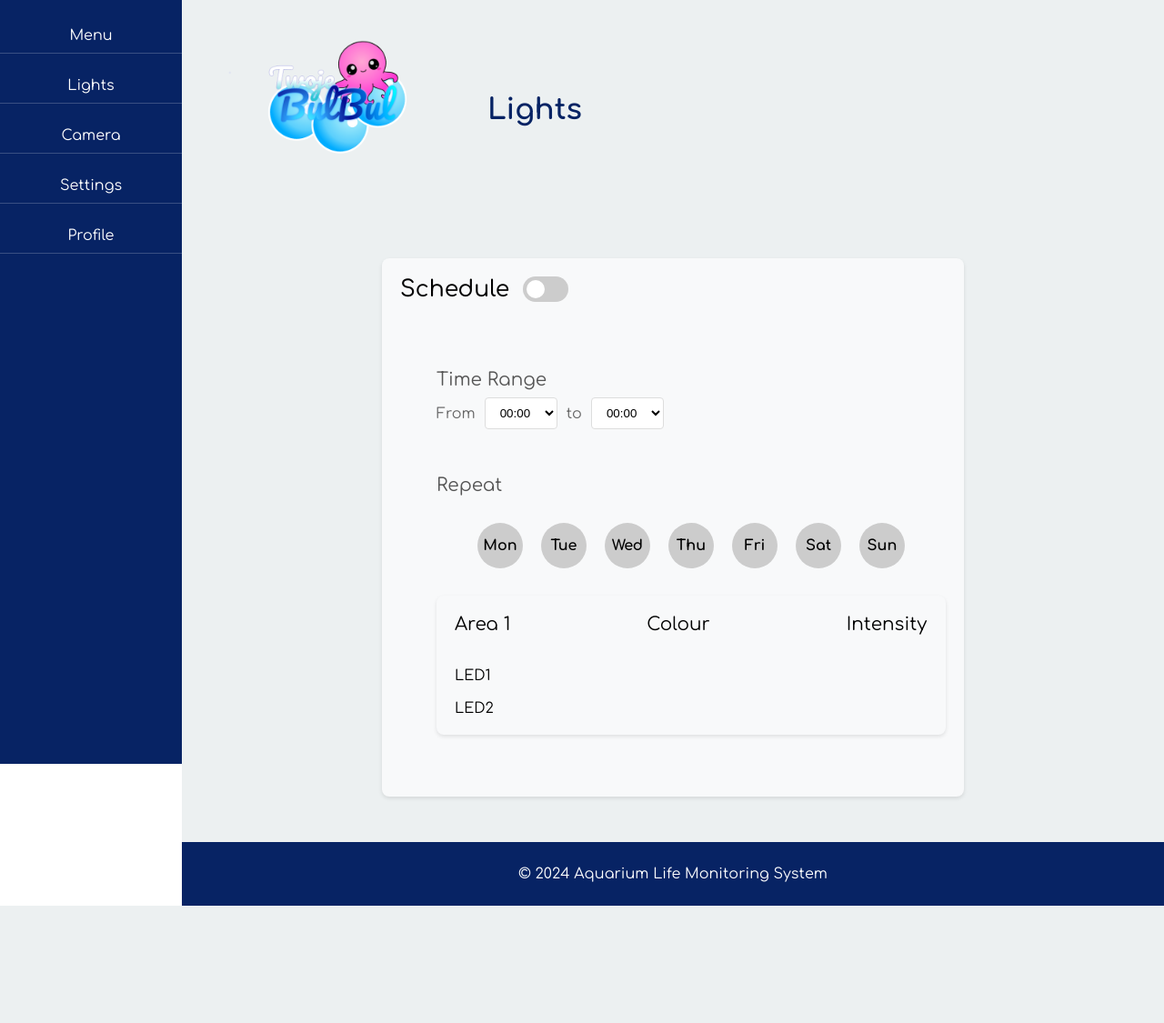
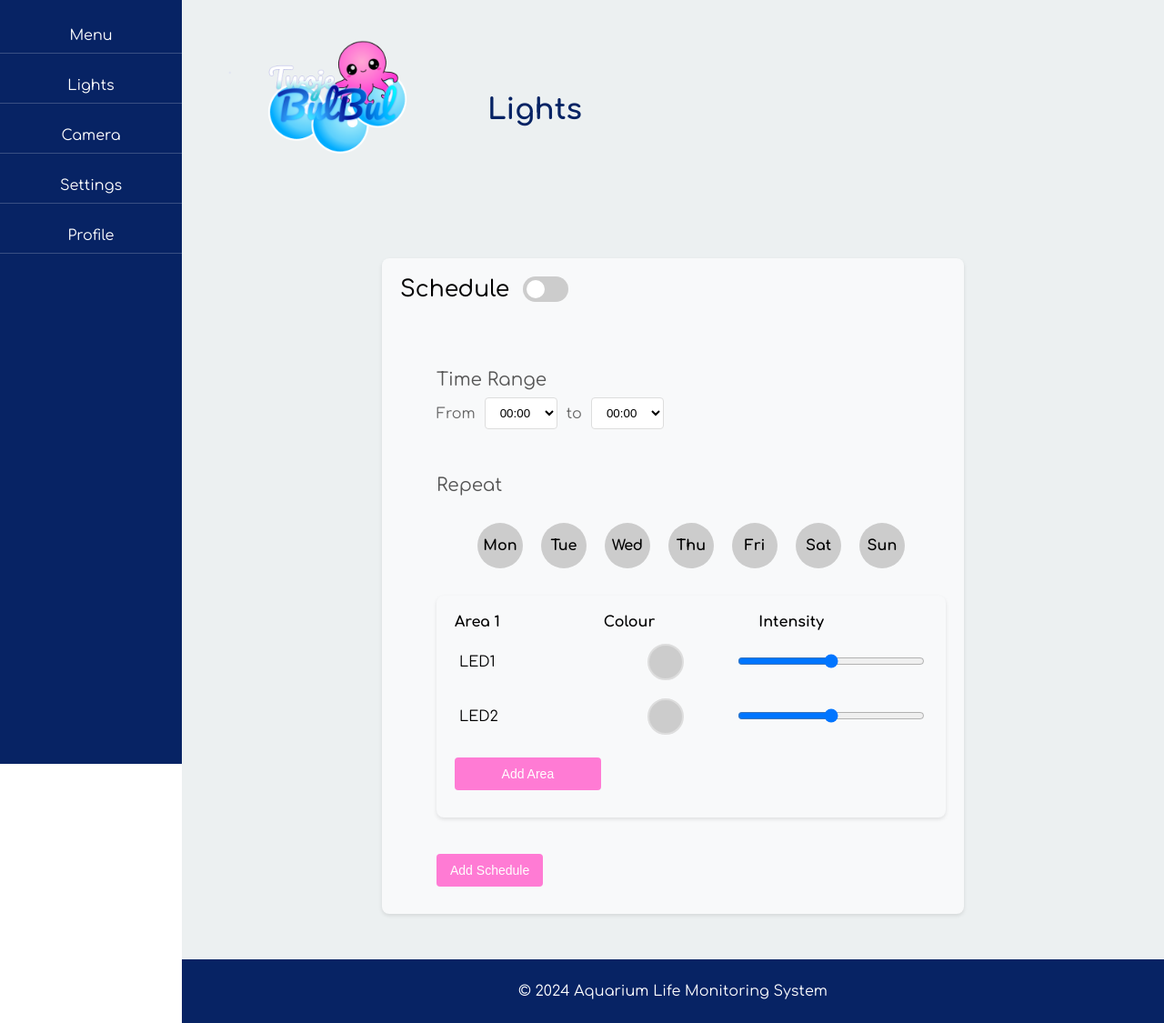
Before and after one commit to Tkapcer/PSCF, a Flask app: page /lights in a window 1280 px wide. Shown: the whole page at 91% size. Before the commit the page ends 996 px from the top, so only its background shows below. Run offline with Flask 3, Linux system fonts and the light colour scheme; the visitor is signed in with stand-in values (Sample User, id 1).

Commit message:
ciąg dalszy lights

```diff
--- a/static/style.css
+++ b/static/style.css
@@ -327,3 +327,144 @@ input:checked + .slider {
     gap: 150px;
     font-size: 20px;
 }
+
+.area-grid {
+    display: grid;
+    grid-template-columns: auto auto auto;
+    gap: 10px;
+    align-items: center;
+}
+
+.area-header {
+    font-weight: bold;
+    grid-column: 1 / span 3;
+    display: grid;
+    grid-template-columns: auto auto auto;
+}
+
+.area-row {
+    display: contents;
+}
+
+    .area-row > div {
+        padding: 5px;
+    }
+
+.color-circle {
+    width: 30px;
+    height: 30px;
+    border-radius: 50%;
+    background-color: #ccc;
+    border: 2px solid #ddd;
+    cursor: pointer;
+    transition: all 0.3s;
+    margin: 0 auto;
+    display: block;
+}
+
+    .color-circle:hover {
+        transform: scale(1.1);
+    }
+
+.intensity-slider {
+    width: 100%;
+}
+
+.color-picker {
+    position: absolute;
+    z-index: 1000;
+    background: white;
+    padding: 15px;
+    border-radius: 8px;
+    box-shadow: 0 4px 12px rgba(0, 0, 0, 0.15);
+    border: 1px solid #ddd;
+}
+
+.color-picker-container {
+    display: flex;
+    flex-direction: column;
+    gap: 10px;
+    align-items: center;
+}
+
+    .color-picker-container input[type="color"] {
+        width: 80px;
+        height: 80px;
+        border: none;
+        cursor: pointer;
+    }
+
+    .color-picker-container button {
+        padding: 8px 16px;
+        border: none;
+        border-radius: 4px;
+        cursor: pointer;
+        font-size: 14px;
+        transition: background-color 0.2s;
+    }
+
+        .color-picker-container button:first-of-type {
+            background-color: #FF7BD4;
+            color: white;
+        }
+
+            .color-picker-container button:first-of-type:hover {
+                background-color: #FC91D8;
+            }
+
+        .color-picker-container button:last-of-type {
+            background-color: #072364;
+            color: white;
+        }
+
+            .color-picker-container button:last-of-type:hover {
+                background-color: #002886;
+            }
+
+.color-circle {
+    width: 40px;
+    height: 40px;
+    border-radius: 50%;
+    background-color: #cccccc;
+    border: 2px solid #ddd;
+    cursor: pointer;
+    transition: transform 0.2s;
+    display: block;
+    margin: 0 auto;
+}
+
+    .color-circle:hover {
+        transform: scale(1.1);
+    }
+
+.add-button {
+    background-color: #FF7BD4;
+    color: white;
+    border: none;
+    padding: 10px 15px;
+    margin: 10px 0;
+    border-radius: 4px;
+    cursor: pointer;
+    font-size: 14px;
+    transition: background-color 0.3s;
+}
+
+    .add-button:hover {
+        background-color: #FC91D8;
+    }
+
+.remove-button {
+    background-color: #072364;
+    color: white;
+    border: none;
+    padding: 5px 10px;
+    margin-top: 10px;
+    border-radius: 4px;
+    cursor: pointer;
+    font-size: 12px;
+    transition: background-color 0.3s;
+}
+
+    .remove-button:hover {
+        background-color: #002886;
+    }
--- a/templates/lights.html
+++ b/templates/lights.html
@@ -47,20 +47,28 @@
             <button class="circle">Sun</button>
         </div>
         <div class="control-panel">
-            <div class="area-label">
-                <div>Area 1</div>
-                <div>Colour</div>
-                <div>Intensity</div>
+            <div class="area-grid">
+                <div class="area-header">
+                    <div>Area 1</div>
+                    <div>Colour</div>
+                    <div>Intensity</div>
+                </div>
+
+                <div class="area-row">
+                    <div>LED1</div>
+                    <div><button class="color-circle" onclick="showColorPicker(this)"></button></div>
+                    <div><input type="range" min="0" max="100" value="50" class="intensity-slider"></div>
+                </div>
+
+                <div class="area-row">
+                    <div>LED2</div>
+                    <div><button class="color-circle" onclick="showColorPicker(this)"></button></div>
+                    <div><input type="range" min="0" max="100" value="50" class="intensity-slider"></div>
+                </div>
+                <button class="add-button" onclick="addNewArea()">Add Area</button>
             </div>
-            <br>
-            <br>
-            <div> LED1 </div>
-            <br>
-            <div> LED2 </div>
         </div>
-        <br>
-    </div>
-        </div>
+             <button class="add-button" onclick="addNewSchedule()">Add Schedule</button>
 
 <script>
     const buttons = document.querySelectorAll('.circle');
@@ -70,5 +78,59 @@
             button.classList.toggle('active');
         });
     });
+
+    function showColorPicker(button) {
+        document.querySelectorAll('.color-picker').forEach(picker => picker.remove());
+
+        const colorPicker = document.createElement('div');
+        colorPicker.className = 'color-picker';
+        const currentColor = button.style.backgroundColor || '#cccccc';
+
+        colorPicker.innerHTML = `
+        <div class="color-picker-container">
+            <input type="color" id="color-input" value="${rgbToHex(currentColor) || '#cccccc'}">
+            <div class="picker-buttons">
+                <button class="picker-ok">OK</button>
+                <button class="picker-cancel">Cancel</button>
+            </div>
+        </div>
+    `;
+
+        document.body.appendChild(colorPicker);
+        document.addEventListener('click', (e) => {
+            if (!e.target.closest('.color-picker') && !e.target.classList.contains('color-circle')) {
+                document.querySelectorAll('.color-picker').forEach(picker => picker.remove());
+            }
+        });
+        const rect = button.getBoundingClientRect();
+        colorPicker.style.top = `${rect.bottom + window.scrollY}px`;
+        colorPicker.style.left = `${rect.left + window.scrollX}px`;
+
+        colorPicker.querySelector('.picker-ok').addEventListener('click', () => {
+            const colorInput = colorPicker.querySelector('#color-input');
+            button.style.backgroundColor = colorInput.value;
+            colorPicker.remove();
+        });
+
+        colorPicker.querySelector('.picker-cancel').addEventListener('click', () => {
+            colorPicker.remove();
+        });
+    }
+    function rgbToHex(rgb) {
+        if (!rgb) return null;
+
+        if (rgb.startsWith('#')) return rgb;
+
+        const result = /^rgb\((\d+),\s*(\d+),\s*(\d+)\)$/.exec(rgb);
+        if (!result) return null;
+
+        const r = parseInt(result[1]);
+        const g = parseInt(result[2]);
+        const b = parseInt(result[3]);
+
+        return "#" + ((1 << 24) + (r << 16) + (g << 8) + b).toString(16).slice(1);
+    }
+
+
 </script>
         {% endblock %}
```
